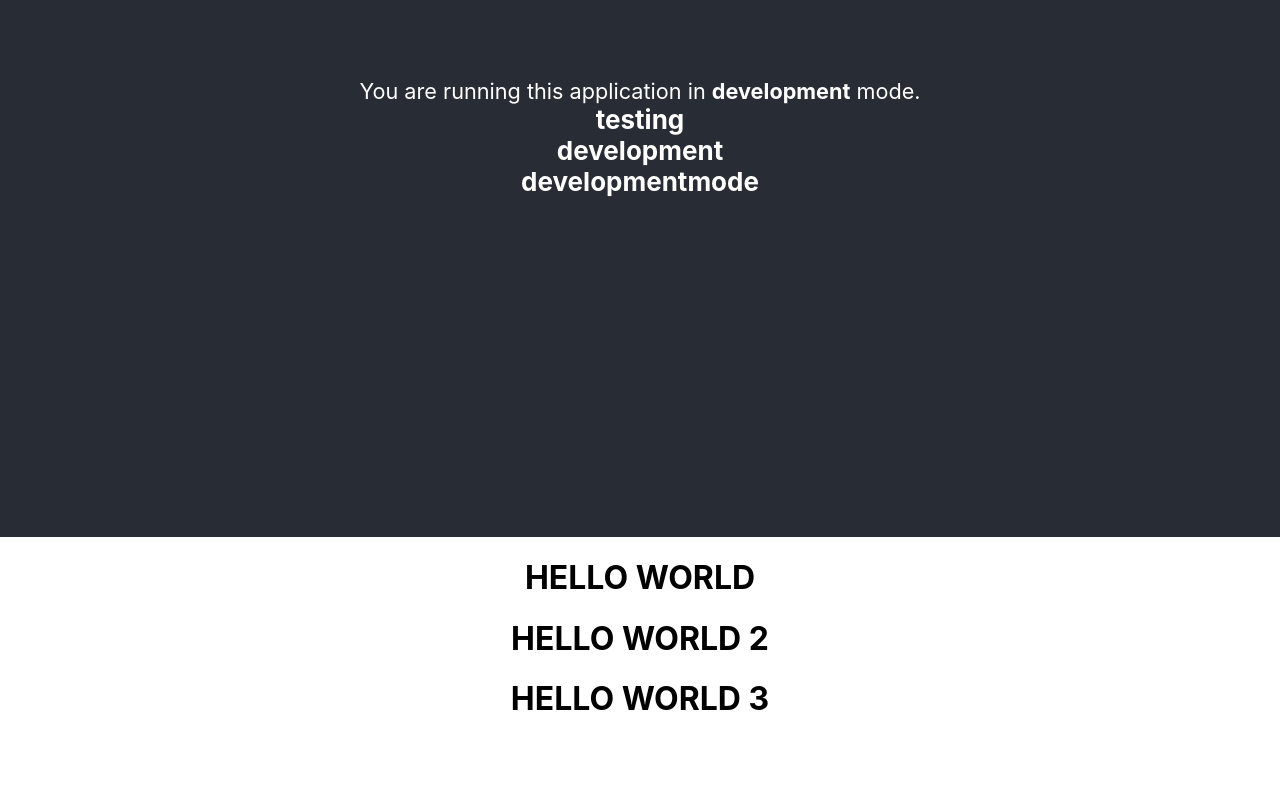
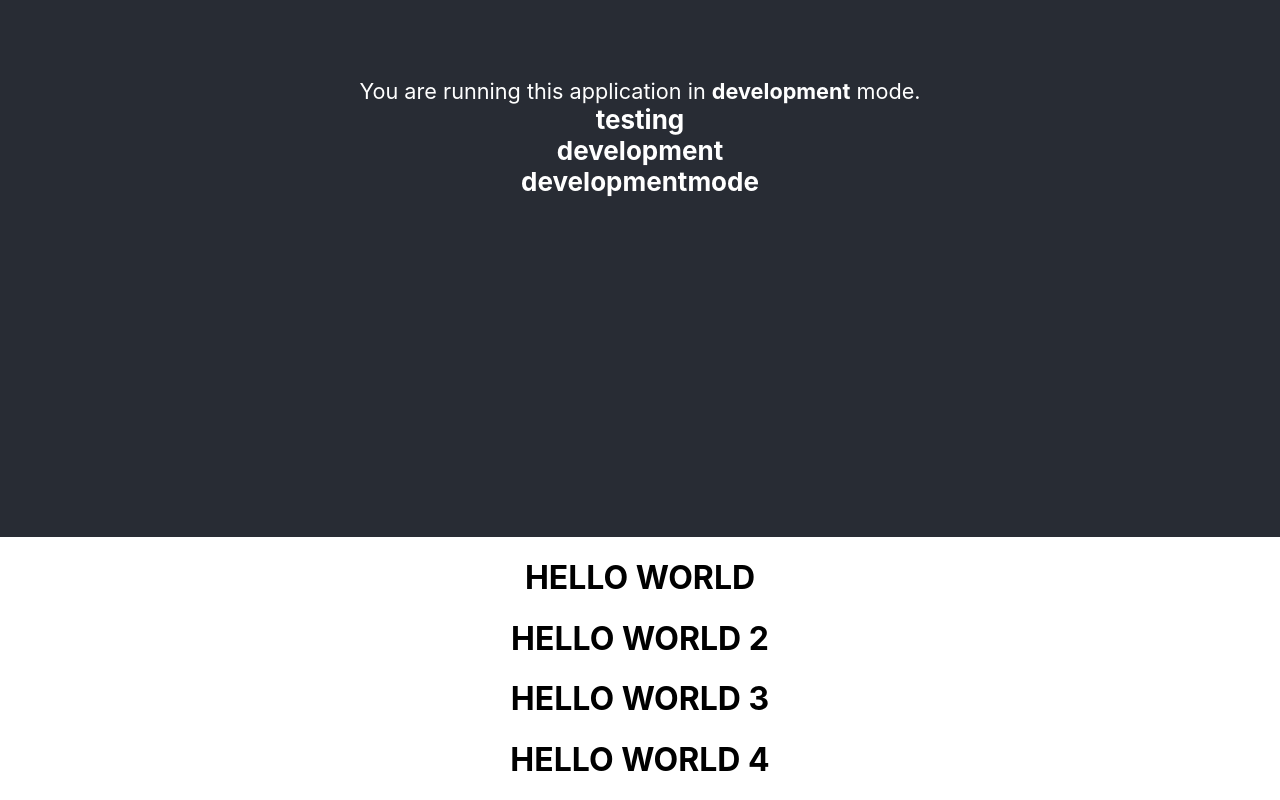
Before and after one commit to keerthanapalepu/test-deployment, a React (Create React App) app: page / in a window 1280 px wide. Shown: the part 263-1063 px from the top of the page. Before the commit the page ends 1003 px from the top, so only its background shows below. Built offline with nearby package versions, Linux system fonts and the light colour scheme.

Commit message:
dev changes 5

```diff
--- a/src/App.js
+++ b/src/App.js
@@ -17,6 +17,7 @@ function App() {
       <h1>HELLO WORLD</h1>
       <h1>HELLO WORLD 2</h1>
       <h1>HELLO WORLD 3</h1>
+      <h1>HELLO WORLD 4</h1>
     </div>
   );
 }
```
